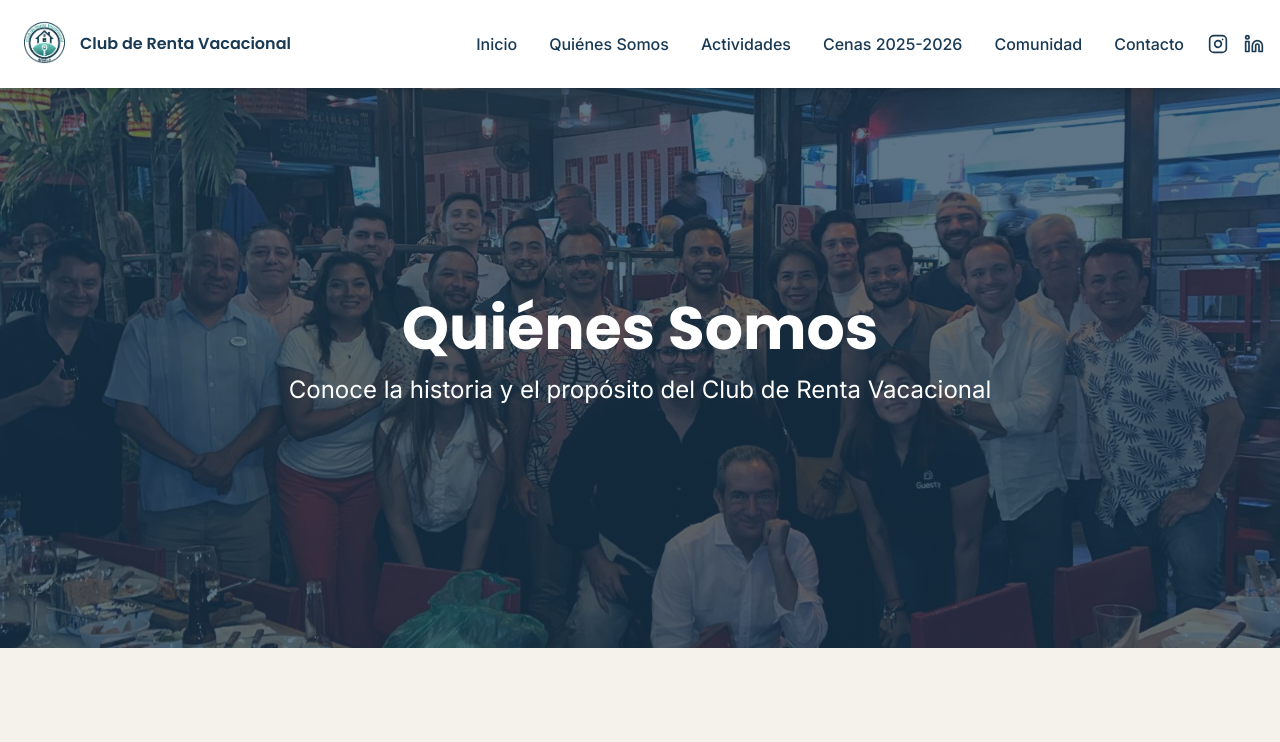
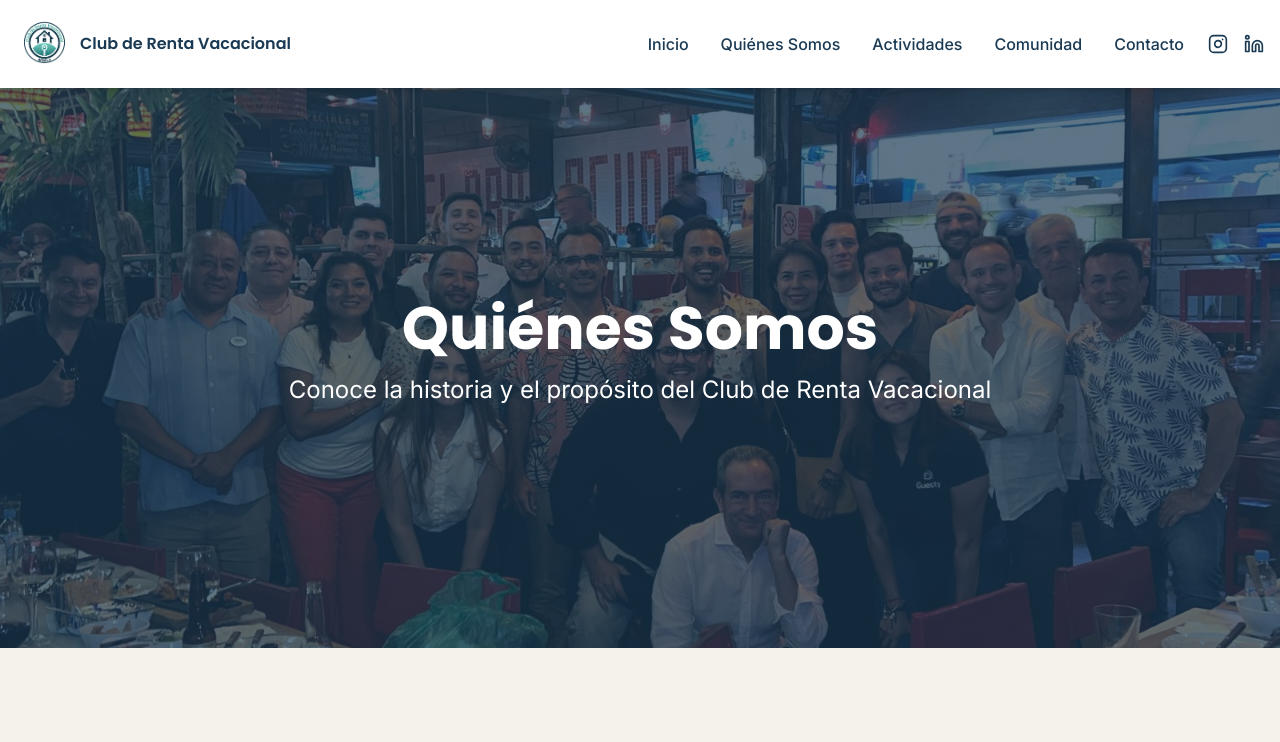
Before and after one commit to gorupicz/cahusamex, a React (Vite) app: page /about in a window 1280 px wide. Shown: the top 742 px of the page. Built offline with nearby package versions, Linux system fonts and the light colour scheme.

Commit message:
Remove "Cenas 2025-2026" from header

```diff
--- a/src/components/Navbar.tsx
+++ b/src/components/Navbar.tsx
@@ -35,9 +35,6 @@ const Navbar = () => {
             </Link>
             <Link to="/activities" className="text-navy hover:text-teal transition-colors font-medium">
               Actividades
-            </Link>
-            <Link to="/activities#dinner-series" className="text-navy hover:text-teal transition-colors font-medium">
-              Cenas 2025-2026
             </Link>
             <Link to="/community" className="text-navy hover:text-teal transition-colors font-medium">
               Comunidad
@@ -93,13 +90,6 @@ const Navbar = () => {
               Actividades
             </Link>
             <Link
-              to="/activities#dinner-series"
-              className="text-navy hover:text-teal transition-colors font-medium py-2"
-              onClick={() => setIsOpen(false)}
-            >
-              Cenas 2025-2026
-            </Link>
-            <Link
               to="/community"
               className="text-navy hover:text-teal transition-colors font-medium py-2"
               onClick={() => setIsOpen(false)}
```
